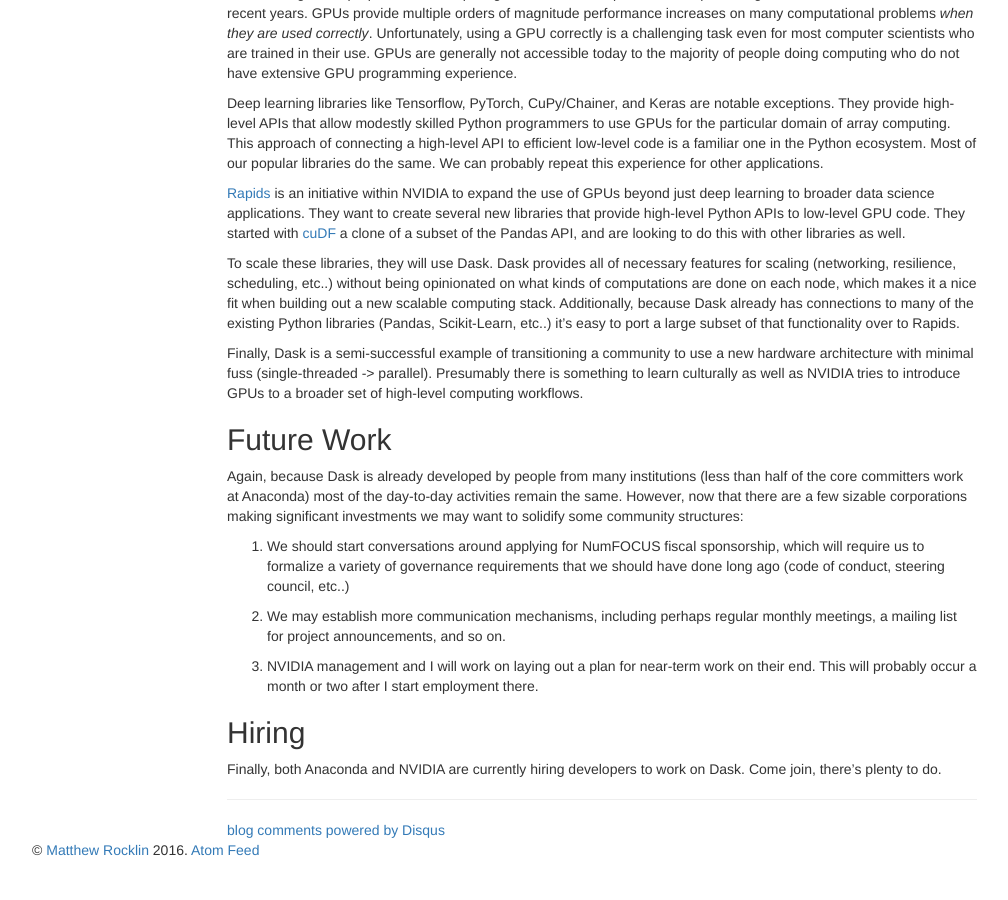
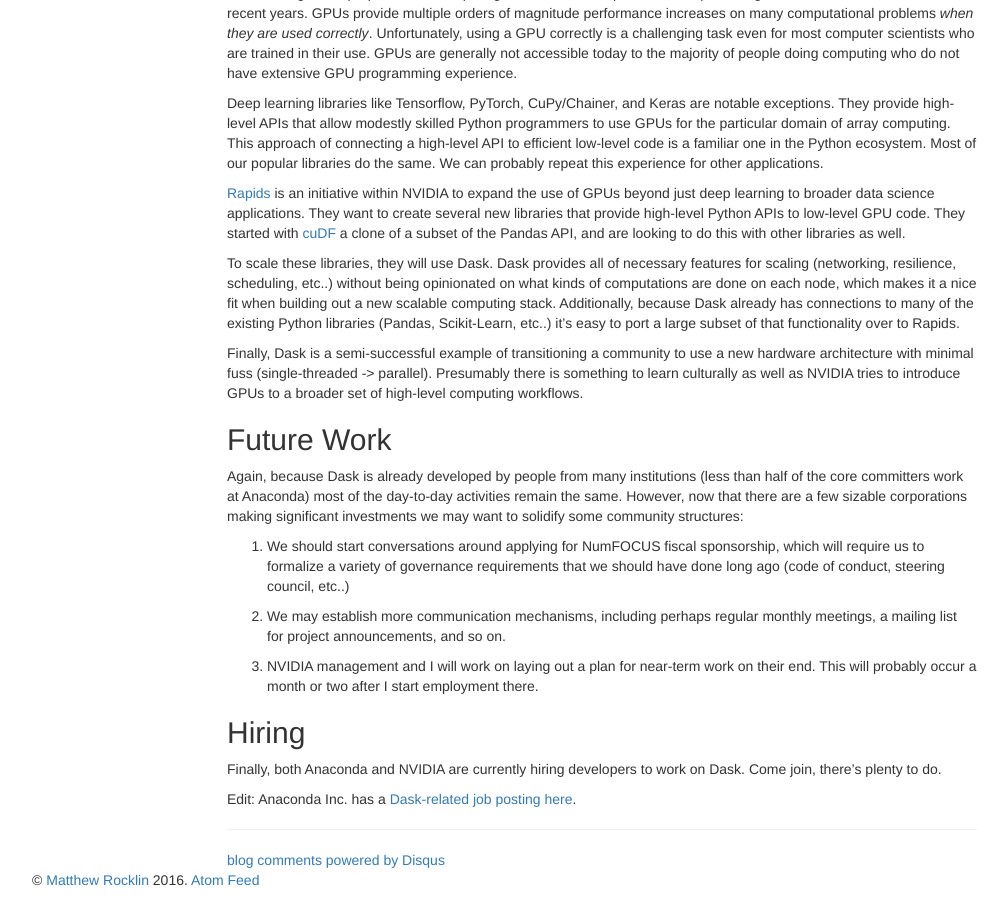
Before and after one commit to besyskymnbk/blog, a Jekyll site: the page built from _posts/work/2018-11-26-joining-nvidia.md, in a window 1280 px wide and 900 px high, scrolled down 1586 px. Shown: the whole window, without its empty margins (38-1046 px from the left). Built offline with Jekyll 4.4.1, drawn with Linux system fonts in a browser that asks for light colours; comment, search, counter and statistics services are not loaded; before the commit the page ends 2456 px from its top, so only the background shows below that.

Commit message:
add anaconda's job posting

```diff
--- a/_posts/work/2018-11-26-joining-nvidia.md
+++ b/_posts/work/2018-11-26-joining-nvidia.md
@@ -170,3 +170,5 @@ community structures:
 
 Finally, both Anaconda and NVIDIA are currently hiring developers to work on
 Dask.  Come join, there's plenty to do.
+
+Edit: Anaconda Inc. has a [Dask-related job posting here](https://boards.greenhouse.io/anaconda/jobs/1396688).
```
